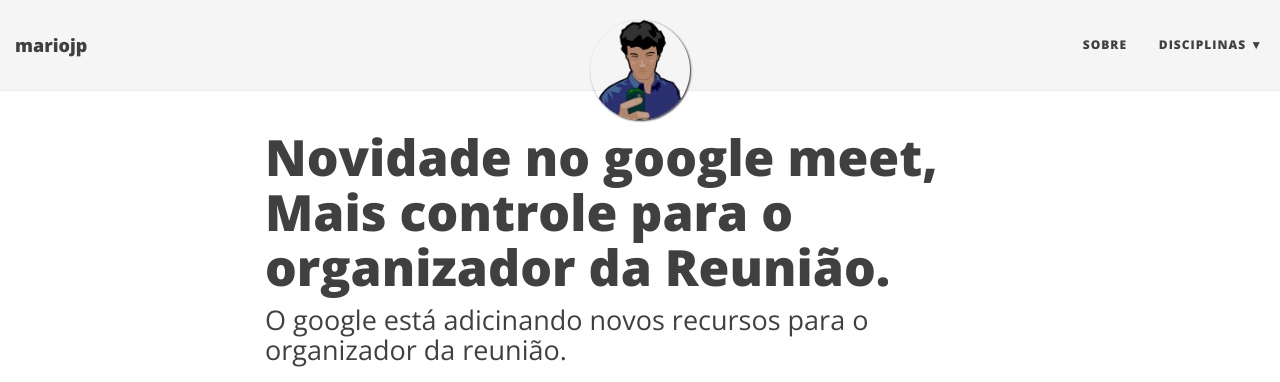
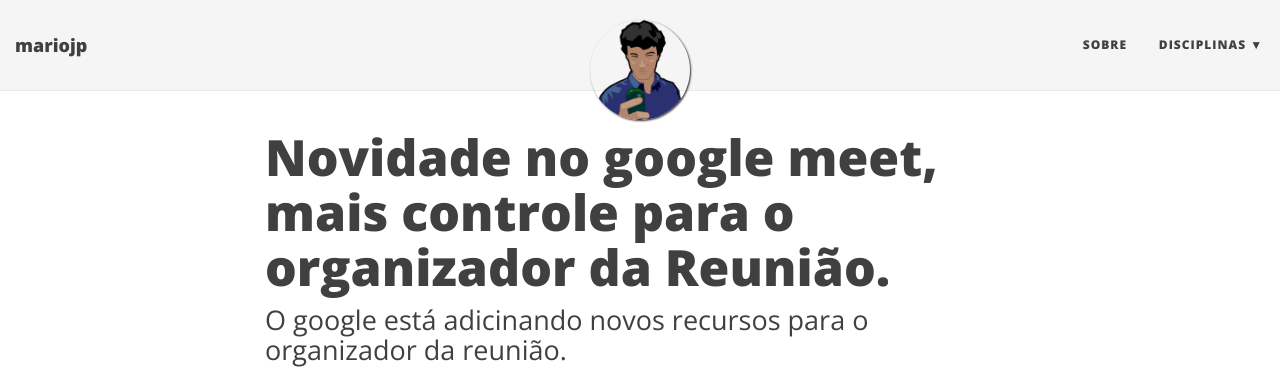
Before and after one commit to mariojp/mariojp.github.io, a Jekyll site: the page built from _posts/2020-09-06-googlemeetupdate.md, in a window 1280 px wide and 900 px high. Shown: the top 382 px of the window. Built offline with Jekyll 4.4.1, drawn with Linux system fonts in a browser that asks for light colours; nearby versions of some CDN libraries.

```diff
--- a/_posts/2020-09-06-googlemeetupdate.md
+++ b/_posts/2020-09-06-googlemeetupdate.md
@@ -1,6 +1,6 @@
 ---
   layout: post
-  title: Novidade no google meet, Mais controle para o organizador da Reunião.
+  title: Novidade no google meet, mais controle para o organizador da Reunião.
   subtitle: O google está adicinando novos recursos para o organizador da reunião.
   tags: [google meet, update]
 ---
```
